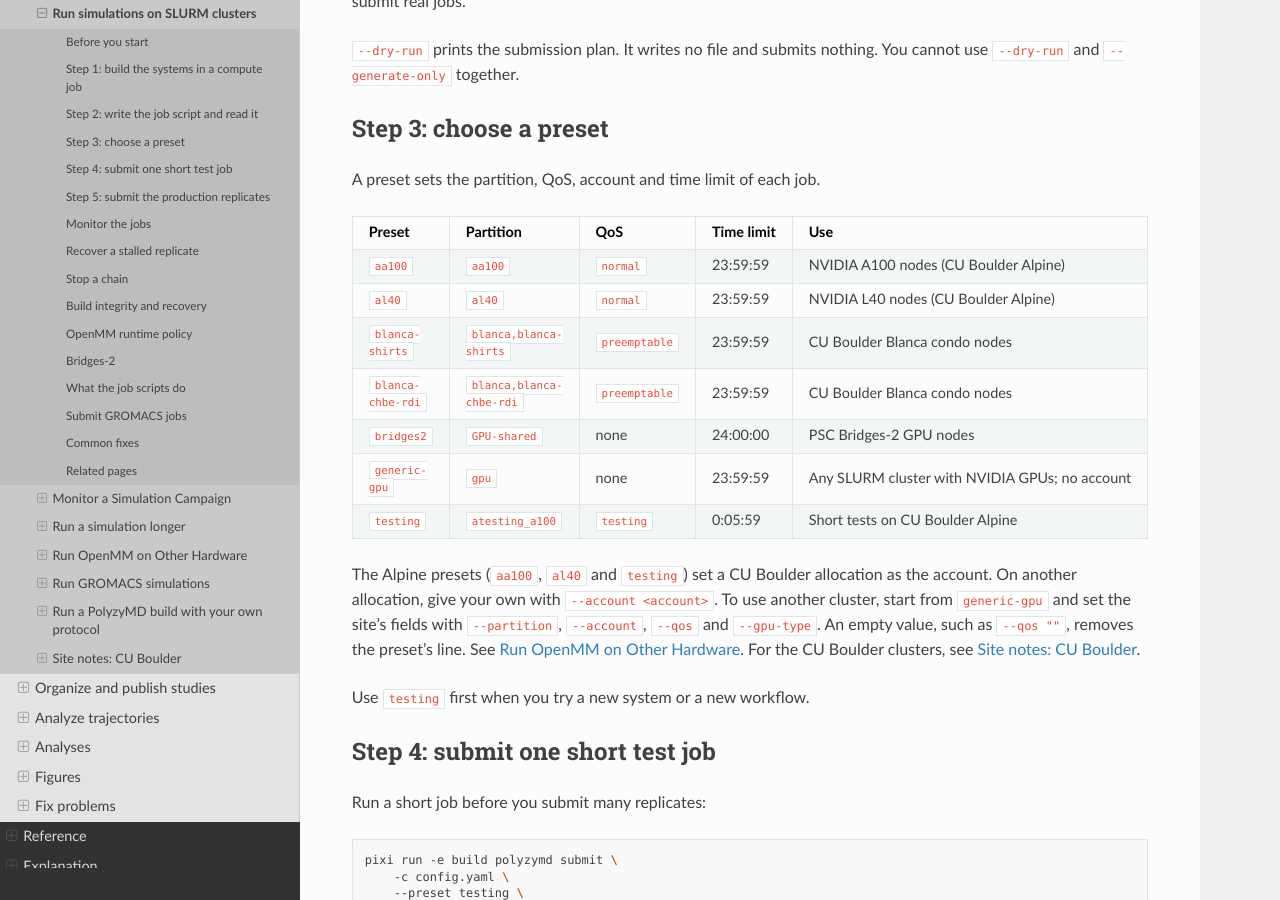
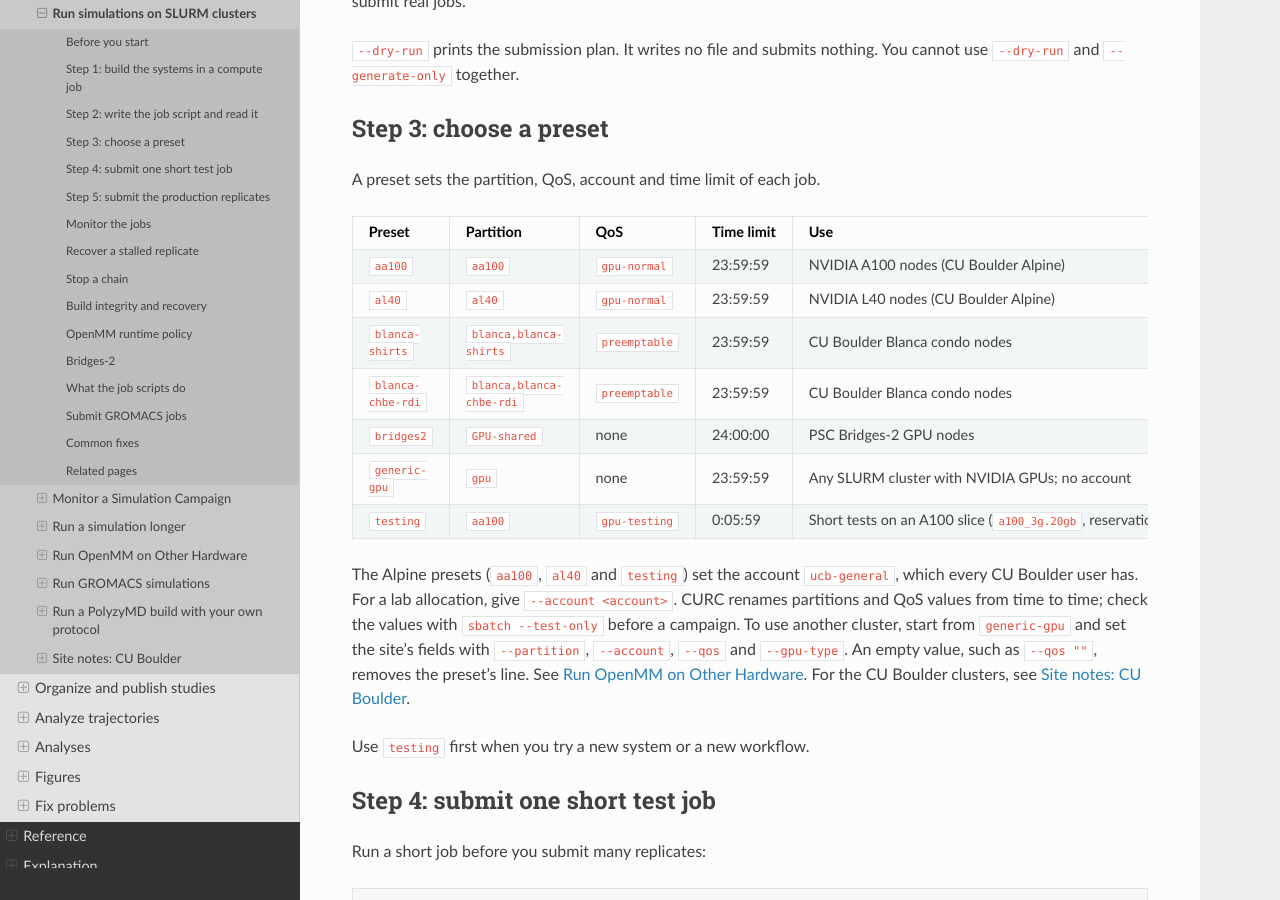
Before and after one commit to joelaforet/polyzymd, a Sphinx documentation site: the page built from docs/source/how_to/hpc_slurm.md, in a window 1280 px wide and 900 px high, scrolled down 1242 px. Built offline with Sphinx 7.4.7 and the Read the Docs theme 3.1.0, drawn with Linux system fonts in a browser that asks for light colours.

Commit message:
fix(slurm): use Alpine's current QoS, account and test partition
Alpine's aa100 and al40 partitions accept only QoS gpu-normal and
gpu-long (aa100 also gpu-testing) and refuse normal; the account
ucb625_asc1 has MaxJobs=0, so jobs pended forever with
AssocMaxJobsLimit; atesting_a100 and amilan no longer exist.

aa100 and al40 now use QoS gpu-normal and the account ucb-general, which
every CU user has. testing now runs on one A100 MIG slice: partition
aa100, QoS gpu-testing, GPU type a100_3g.20gb, reservation a100_test,
with its short time limit, as a test job that completed on Alpine did.
The SlurmConfig defaults follow aa100, the analysis preset alpine-cpu
names ucb-general too, and a comment notes that CURC renames partitions
and QoS values. The preset tables in hpc_slurm, hpc_execution and
site_cu_boulder give the new values.

```diff
--- a/docs/source/how_to/hpc_slurm.md
+++ b/docs/source/how_to/hpc_slurm.md
@@ -64,17 +64,18 @@ A preset sets the partition, QoS, account and time limit of each job.
 
 | Preset | Partition | QoS | Time limit | Use |
 |--------|-----------|-----|------------|-----|
-| `aa100` | `aa100` | `normal` | 23:59:59 | NVIDIA A100 nodes (CU Boulder Alpine) |
-| `al40` | `al40` | `normal` | 23:59:59 | NVIDIA L40 nodes (CU Boulder Alpine) |
+| `aa100` | `aa100` | `gpu-normal` | 23:59:59 | NVIDIA A100 nodes (CU Boulder Alpine) |
+| `al40` | `al40` | `gpu-normal` | 23:59:59 | NVIDIA L40 nodes (CU Boulder Alpine) |
 | `blanca-shirts` | `blanca,blanca-shirts` | `preemptable` | 23:59:59 | CU Boulder Blanca condo nodes |
 | `blanca-chbe-rdi` | `blanca,blanca-chbe-rdi` | `preemptable` | 23:59:59 | CU Boulder Blanca condo nodes |
 | `bridges2` | `GPU-shared` | none | 24:00:00 | PSC Bridges-2 GPU nodes |
 | `generic-gpu` | `gpu` | none | 23:59:59 | Any SLURM cluster with NVIDIA GPUs; no account |
-| `testing` | `atesting_a100` | `testing` | 0:05:59 | Short tests on CU Boulder Alpine |
+| `testing` | `aa100` | `gpu-testing` | 0:05:59 | Short tests on an A100 slice (`a100_3g.20gb`, reservation `a100_test`) of CU Boulder Alpine |
 
-The Alpine presets (`aa100`, `al40` and `testing`) set a CU Boulder
-allocation as the account. On another allocation, give your own with
-`--account <account>`. To use another cluster, start from `generic-gpu` and
+The Alpine presets (`aa100`, `al40` and `testing`) set the account
+`ucb-general`, which every CU Boulder user has. For a lab allocation, give
+`--account <account>`. CURC renames partitions and QoS values from time to
+time; check the values with `sbatch --test-only` before a campaign. To use another cluster, start from `generic-gpu` and
 set the site's fields with `--partition`, `--account`, `--qos` and
 `--gpu-type`. An empty value, such as `--qos ""`, removes the preset's line. See
 {doc}`hardware_platforms`. For the CU Boulder clusters, see
```
Also changed, not shown: docs/source/how_to/hpc_execution.md (+1 -1 lines), docs/source/how_to/site_cu_boulder.md (+5 -4 lines), 6 other files.
